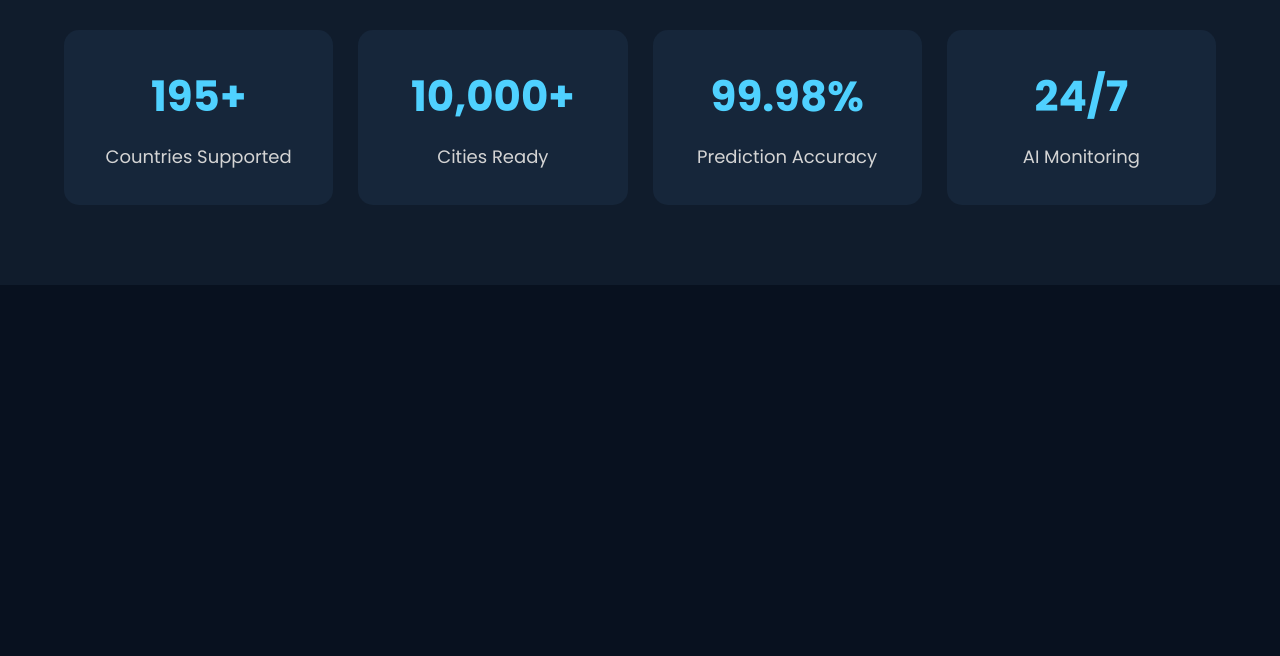
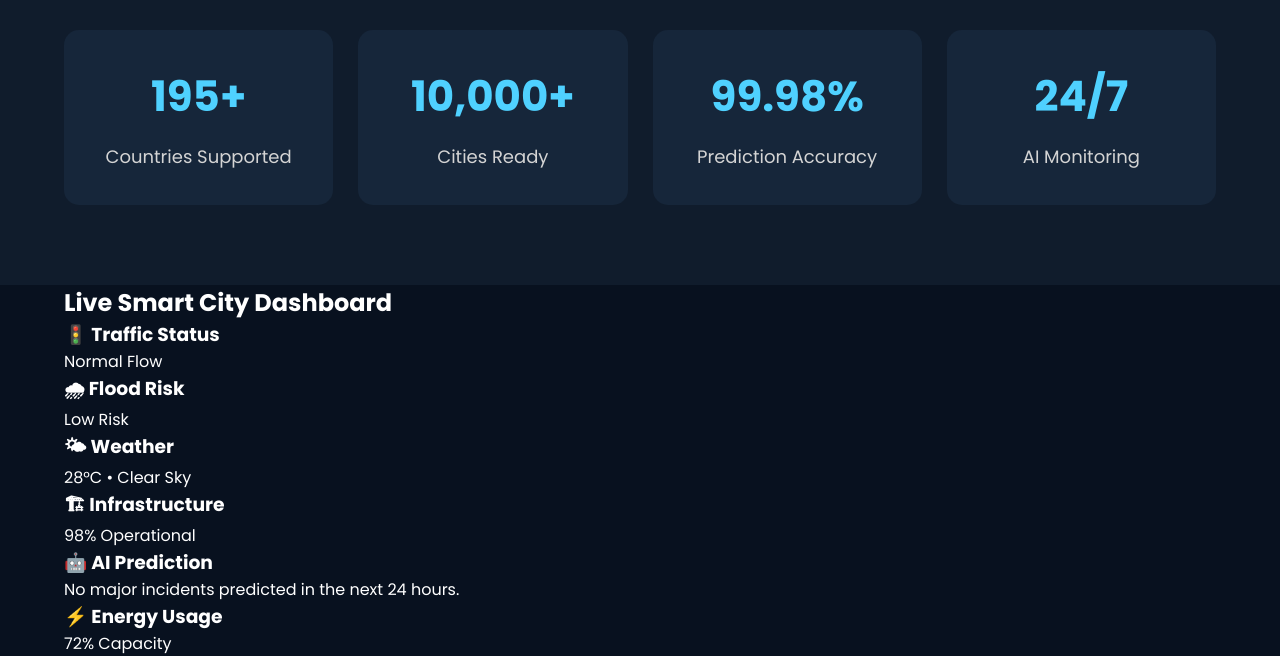
Before and after one commit to felixdiamondvibes-collab/Citytwin-ai, a plain HTML site: page index.html in a window 1280 px wide. Shown: the part 715-1371 px from the top of the page. Before the commit the page ends 1000 px from the top, so only its background shows below. Drawn offline with Linux system fonts and the light colour scheme; files that its build step writes are made by us from their sources; files whose address does not match are found by name.

Commit message:
Add live smart city dashboard section

```diff
--- a/index.html
+++ b/index.html
@@ -106,7 +106,49 @@ Explore Platform
 </div>
 
 </section>
+<section class="dashboard">
 
+<div class="container">
+
+<h2>Live Smart City Dashboard</h2>
+
+<div class="dashboard-grid">
+
+<div class="dashboard-card">
+<h3>🚦 Traffic Status</h3>
+<p>Normal Flow</p>
+</div>
+
+<div class="dashboard-card">
+<h3>🌧 Flood Risk</h3>
+<p>Low Risk</p>
+</div>
+
+<div class="dashboard-card">
+<h3>🌤 Weather</h3>
+<p>28°C • Clear Sky</p>
+</div>
+
+<div class="dashboard-card">
+<h3>🏗 Infrastructure</h3>
+<p>98% Operational</p>
+</div>
+
+<div class="dashboard-card">
+<h3>🤖 AI Prediction</h3>
+<p>No major incidents predicted in the next 24 hours.</p>
+</div>
+
+<div class="dashboard-card">
+<h3>⚡ Energy Usage</h3>
+<p>72% Capacity</p>
+</div>
+
+</div>
+
+</div>
+
+</section>
 </body>
 </body>
 
```
